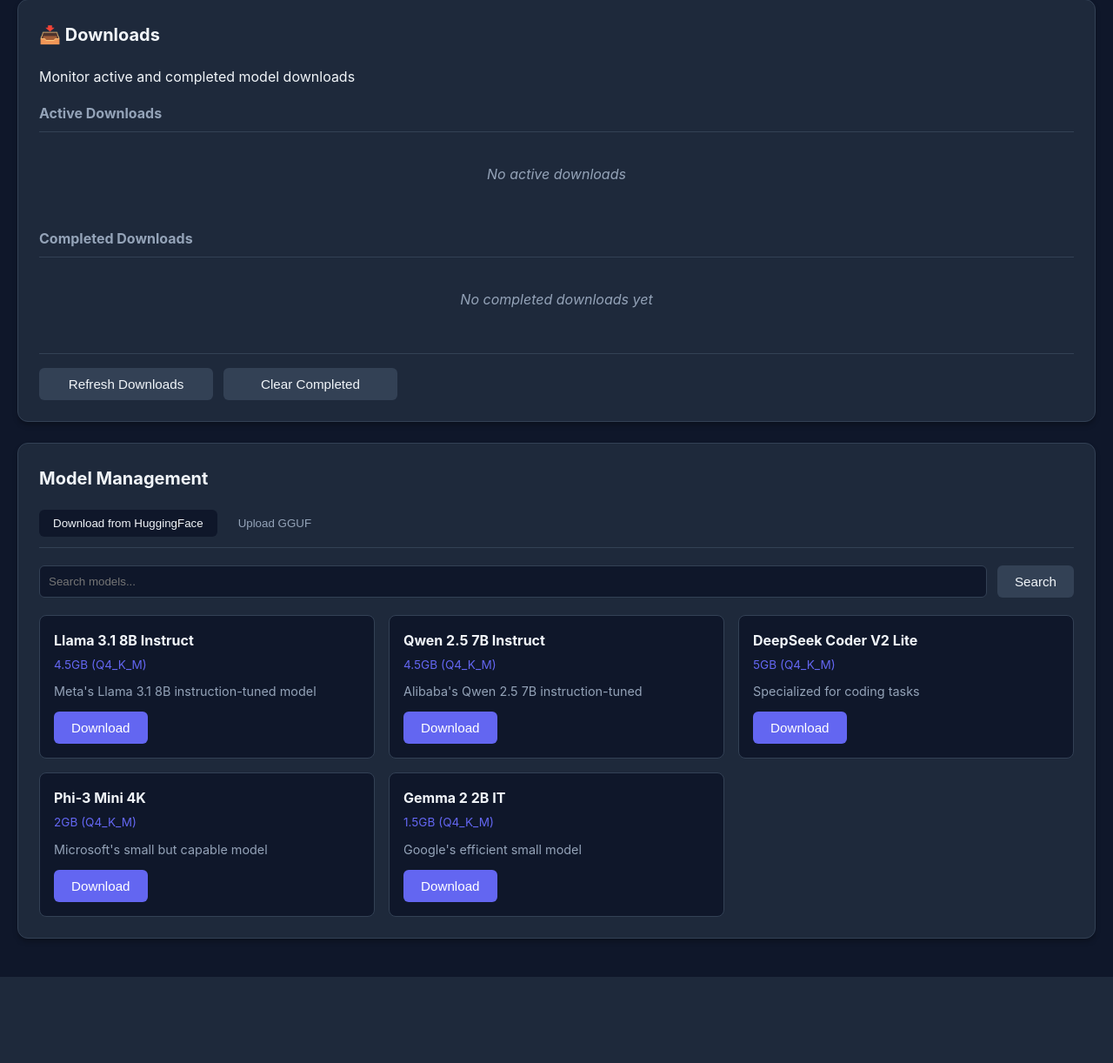
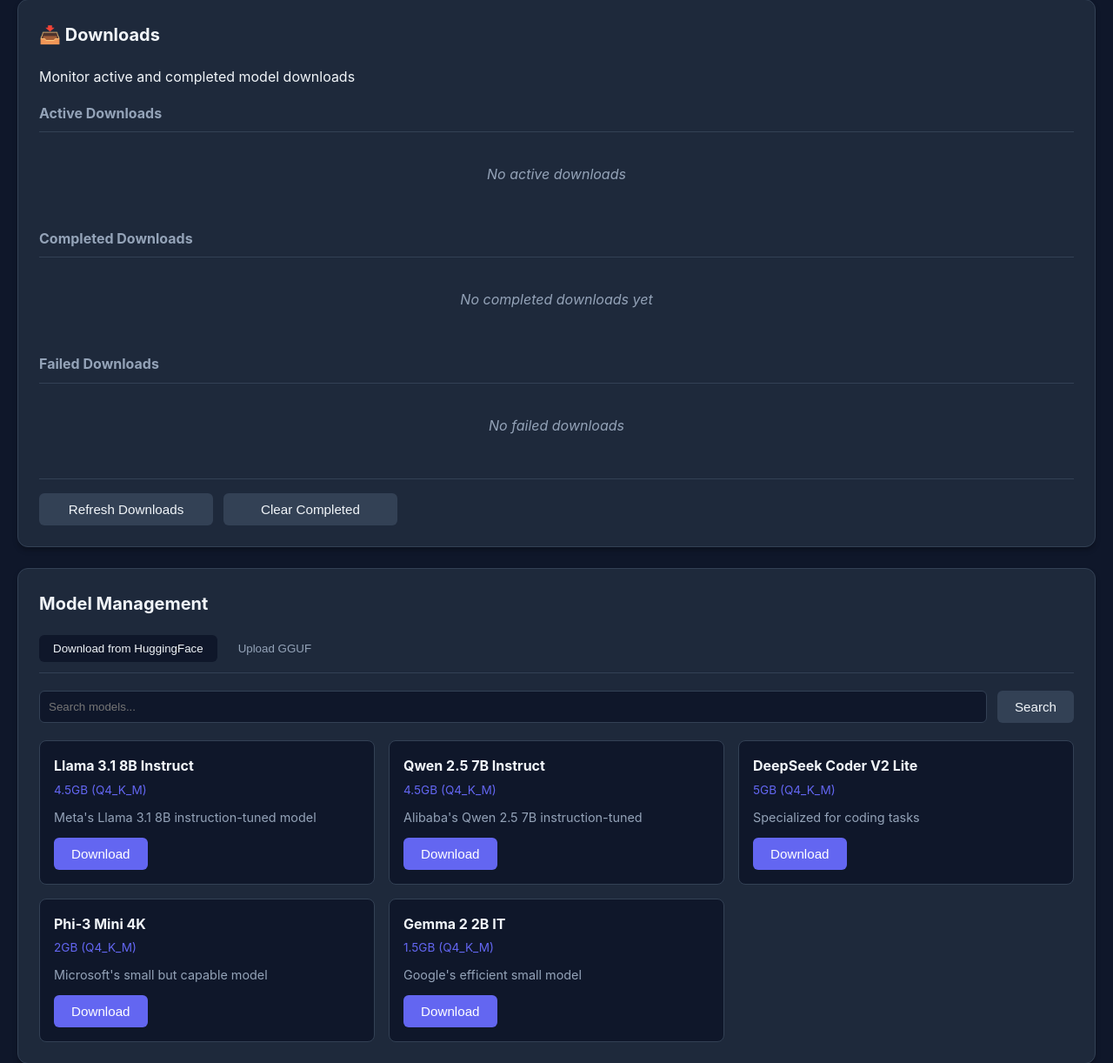
Before and after one commit to camh000/strix-consensus-server, a Flask app: page / in a window 1280 px wide. Shown: the part 1319-2541 px from the top of the page at 87% size. Before the commit the page ends 2442 px from the top, so only its background shows below. Run offline with Flask 3, Linux system fonts and the light colour scheme; data that the repository does not hold is empty.

Commit message:
Fix download errors and add failed downloads tracking

```diff
--- a/web-manager/app.py
+++ b/web-manager/app.py
@@ -7,6 +7,8 @@ import json
 import requests
 import threading
 import time
+import urllib.error
+import urllib.request
 from datetime import datetime
 
 app = Flask(__name__)
@@ -233,7 +235,8 @@ def reload_models():
 # In-memory download tracking (would be better with a database or Redis)
 downloads_store = {
     'active': [],
-    'completed': []
+    'completed': [],
+    'failed': []
 }
 
 @app.route('/api/shutdown', methods=['POST'])
@@ -307,7 +310,6 @@ def download_model():
         print(f"[DOWNLOAD WORKER] Starting download for {model_id}")
         try:
             # Call the actual download logic
-            import urllib.request
             import os
 
             models_dir = os.getenv('MODELS_DIR', './models')
@@ -340,10 +342,38 @@ def download_model():
                         break
 
             # Attempt download from HuggingFace
-            url = f"https://huggingface.co/{model_id}/resolve/main/{filename}"
-            print(f"[DOWNLOAD WORKER] Downloading from: {url}")
-            urllib.request.urlretrieve(url, filepath, download_progress_hook)
-            print(f"[DOWNLOAD WORKER] Download completed successfully")
+            # Try different URL patterns since GGUF filenames vary
+            urls_to_try = [
+                f"https://huggingface.co/{model_id}/resolve/main/{filename}",
+                f"https://huggingface.co/{model_id}/resolve/main/model.gguf",
+                # Try common quantization variants
+                f"https://huggingface.co/{model_id}/resolve/main/{parts[-1]}-Q4_K_M.gguf" if len(parts) >= 2 else "",
+                f"https://huggingface.co/{model_id}/resolve/main/{parts[-1]}-Q5_K_M.gguf" if len(parts) >= 2 else "",
+            ]
+
+            # Remove empty strings
+            urls_to_try = [u for u in urls_to_try if u]
+
+            download_success = False
+            last_error = None
+
+            for url in urls_to_try:
+                print(f"[DOWNLOAD WORKER] Trying: {url}")
+                try:
+                    urllib.request.urlretrieve(url, filepath, download_progress_hook)
+                    print(f"[DOWNLOAD WORKER] Download completed successfully from: {url}")
+                    download_success = True
+                    break
+                except urllib.error.HTTPError as e:
+                    print(f"[DOWNLOAD WORKER] Failed with {e.code}: {e.reason}")
+                    last_error = e
+                    if e.code == 404:
+                        continue  # Try next URL
+                    else:
+                        raise  # Re-raise other errors
+
+            if not download_success:
+                raise Exception(f"Could not download model. Tried {len(urls_to_try)} URLs. Last error: {last_error}")
 
             # Mark as completed
             download_entry['progress'] = 100.0
@@ -361,7 +391,11 @@ def download_model():
             traceback.print_exc()
             download_entry['status'] = 'failed'
             download_entry['error'] = str(e)
+            download_entry['failed_at'] = datetime.now().isoformat()
+            # Remove from active and add to failed
             downloads_store['active'] = [d for d in downloads_store['active'] if d['id'] != download_id]
+            downloads_store['failed'].insert(0, download_entry)
+            print(f"[DOWNLOAD WORKER] Moved to failed. Total failed: {len(downloads_store['failed'])}")
 
     threading.Thread(target=download_worker, daemon=True).start()
 
--- a/web-manager/static/js/app.js
+++ b/web-manager/static/js/app.js
@@ -642,11 +642,13 @@ async function loadDownloads() {
 function renderDownloads(data) {
     const activeContainer = document.getElementById('active-downloads');
     const completedContainer = document.getElementById('completed-downloads');
+    const failedContainer = document.getElementById('failed-downloads');
 
     if (!activeContainer || !completedContainer) return;
 
     const active = data.active || [];
     const completed = data.completed || [];
+    const failed = data.failed || [];
 
     // Render active downloads
     if (active.length === 0) {
@@ -691,6 +693,30 @@ function renderDownloads(data) {
                 </div>
             </div>
         `).join('');
+    }
+
+    // Render failed downloads
+    if (failedContainer) {
+        if (failed.length === 0) {
+            failedContainer.innerHTML = '<p class="no-downloads">No failed downloads</p>';
+        } else {
+            failedContainer.innerHTML = failed.map(download => `
+                <div class="download-item failed" data-download-id="${download.id}">
+                    <div class="download-info">
+                        <h4>${download.name}</h4>
+                        <div class="download-status">
+                            <span class="status-badge failed">Failed</span>
+                        </div>
+                    </div>
+                    <div class="download-details">
+                        <span>Failed: ${new Date(download.failed_at).toLocaleString()}</span>
+                    </div>
+                    <div class="download-error" style="color: var(--danger-color); font-size: 0.85rem; margin-top: 8px; padding: 8px; background: rgba(239, 68, 68, 0.1); border-radius: 4px;">
+                        ${download.error || 'Unknown error'}
+                    </div>
+                </div>
+            `).join('');
+        }
     }
 
     // Update available models dropdown if new models were downloaded
--- a/web-manager/templates/dashboard.html
+++ b/web-manager/templates/dashboard.html
@@ -161,6 +161,14 @@
                     </div>
                 </div>
 
+                <!-- Failed Downloads -->
+                <div class="downloads-section">
+                    <h3>Failed Downloads</h3>
+                    <div id="failed-downloads" class="downloads-list failed">
+                        <p class="no-downloads">No failed downloads</p>
+                    </div>
+                </div>
+
                 <div class="downloads-actions">
                     <button id="refresh-downloads-btn" class="btn btn-secondary">Refresh Downloads</button>
                     <button id="clear-completed-btn" class="btn btn-secondary">Clear Completed</button>
```
